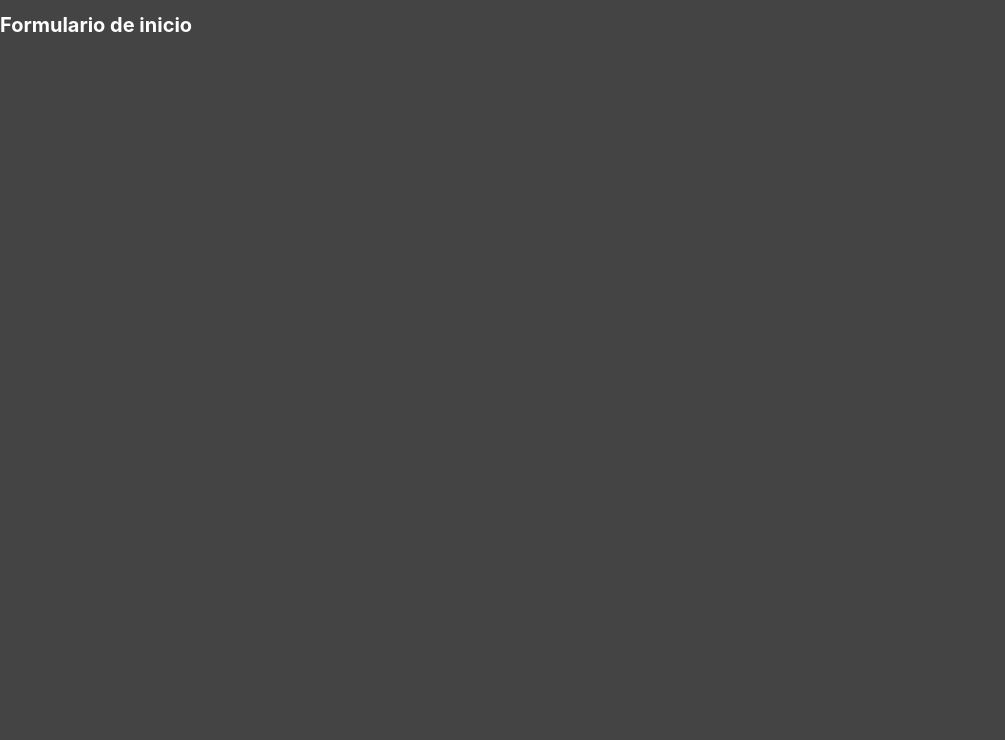
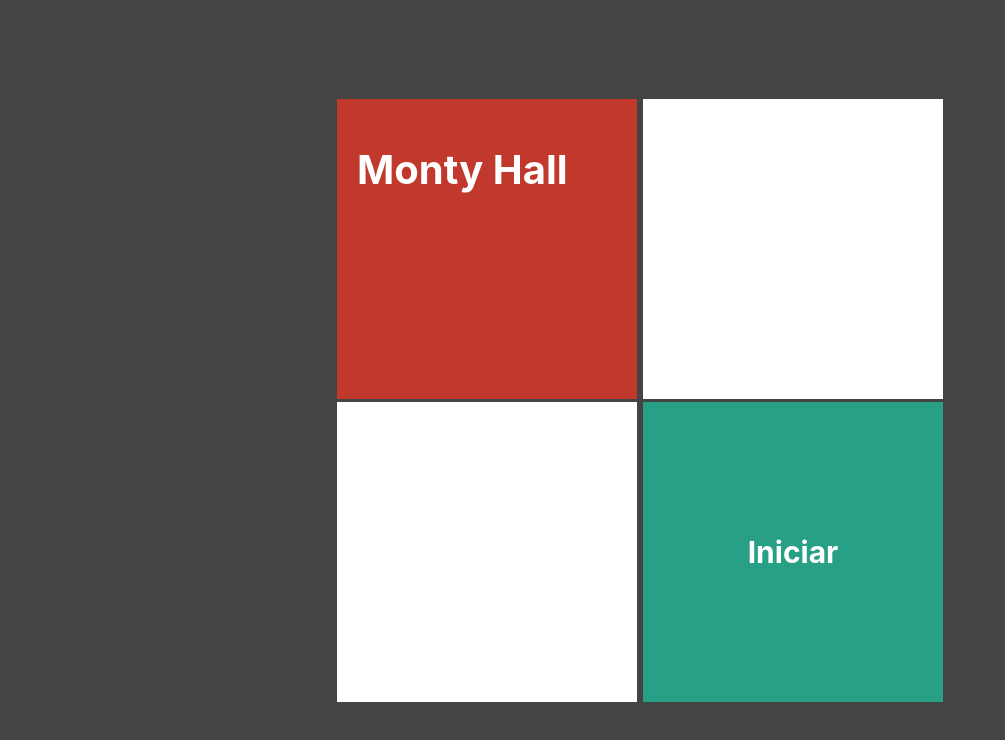
Before and after one commit to fabriciofcastro/Projeto-ache-o-presente, a Next.js app: page / in a window 1280 px wide. Shown: the top 740 px of the page, without its empty margins (0-1005 px from the left). Built offline with nearby package versions, Linux system fonts and the light colour scheme.

Commit message:
Criando page inicial para escolhas para iniciar o jogo

```diff
--- /dev/null
+++ b/components/cartao.tsx
@@ -0,0 +1,18 @@
+import styles from '../styles/cartao.module.css'
+
+interface CartaoProps {
+    bgcolor?: string
+    children?: any
+}
+
+export default function cartao(props: CartaoProps) {
+
+    return (
+        <div className={styles.cartao}
+            style={{
+                backgroundColor: props.bgcolor ?? "#fff"
+            }}>
+                {props.children}
+        </div>
+    )
+}
--- a/pages/index.jsx
+++ b/pages/index.jsx
@@ -1,11 +1,27 @@
-import Jogo from '.'
+import Cartao from '../components/cartao'
+import styles from '../styles/formulario.module.css';
+import Link from 'next/link';
 
-export default function Home() {
+export default function Formulario() {
 
 
   return (
-    <div>
-      <h1>Formulario de inicio</h1>
+    <div className={styles.formulario}>
+      <div>
+        <Cartao bgcolor="#c0392c">
+          <h1>Monty Hall</h1>
+        </Cartao>
+        <Cartao ></Cartao>
+      </div>
+      <div>
+        <Cartao></Cartao>
+
+        <Cartao bgcolor="#28a085">
+          <Link href={`/jogo/4/2`}>
+            <h2 className={styles.link} >Iniciar</h2>
+          </Link>
+        </Cartao>
+      </div>
     </div>
 
   )
--- /dev/null
+++ b/styles/cartao.module.css
@@ -0,0 +1,9 @@
+.cartao {
+    display: flex;
+    width: 300px;
+    height: 300px;
+    color: #fff;
+    margin: 3px;
+    font-size: 2rem;
+    padding: 20px;
+}
--- /dev/null
+++ b/styles/formulario.module.css
@@ -0,0 +1,14 @@
+.formulario {
+    display: flex;
+    justify-content: center;
+    align-items: center;
+    height: 100vh;
+}
+
+.link {
+    flex: 1;
+    margin: 0;
+    display: flex;
+    justify-content: center;
+    align-items: center;
+}
```
Also changed, not shown: pages/jogo/[portas]/[temPresente].tsx (+10 -3 lines), 1 other file (tests, documents, lock files or other folders).
